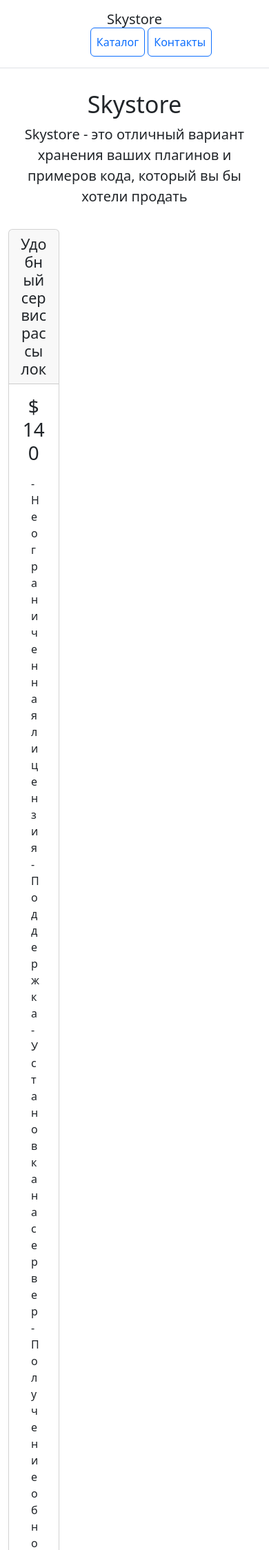
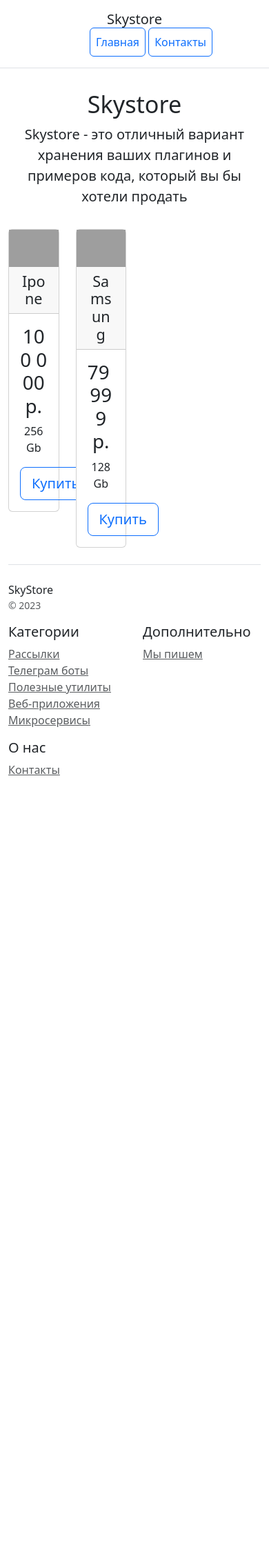
Before and after one commit to RockAngel520/My_MarketPlace, a Django app: page / in a window 390 px wide. Shown: the top 2247 px of the page at 69% size. After the commit the page ends 1124 px from the top, so only its background shows below. Run offline with Django 5.2, Linux system fonts and the light colour scheme; data comes from the database, SQL or seed files in the repository; some libraries are stand-ins or nearby versions; grey boxes are pictures that could not be loaded.

Commit message:
homework_24 compleat

```diff
--- /dev/null
+++ b/catalog/templates/base.html
@@ -0,0 +1,51 @@
+{% load static %}
+<!doctype html>
+<html lang="en">
+<head>
+    <meta charset="utf-8">
+    <meta name="viewport" content="width=device-width, initial-scale=1">
+    <title>Skystore</title>
+    <link rel="stylesheet" href="{% static 'css/bootstrap.min.css' %}">
+
+</head>
+<body>
+{% include 'includes/inc_menu.html' %}
+
+{% block content %}
+{% endblock %}
+
+<div class="container">
+    <footer class="pt-4 my-md-5 pt-md-5 border-top">
+        <div class="row">
+            <div class="col-12 col-md">
+                SkyStore
+                <small class="d-block mb-3 text-muted">&copy; 2023</small>
+            </div>
+            <div class="col-6 col-md">
+                <h5>Категории</h5>
+                <ul class="list-unstyled text-small">
+                    <li><a class="text-muted" href="#">Рассылки</a></li>
+                    <li><a class="text-muted" href="#">Телеграм боты</a></li>
+                    <li><a class="text-muted" href="#">Полезные утилиты</a></li>
+                    <li><a class="text-muted" href="#">Веб-приложения</a></li>
+                    <li><a class="text-muted" href="#">Микросервисы</a></li>
+                </ul>
+            </div>
+            <div class="col-6 col-md">
+                <h5>Дополнительно</h5>
+                <ul class="list-unstyled text-small">
+                    <li><a class="text-muted" href="#">Мы пишем</a></li>
+                </ul>
+            </div>
+            <div class="col-6 col-md">
+                <h5>О нас</h5>
+                <ul class="list-unstyled text-small">
+                    <li><a class="text-muted" href="/contacts/">Контакты</a></li>
+                </ul>
+            </div>
+        </div>
+    </footer>
+</div>
+<script src="{% static 'js/bootstrap.bundle.min.js' %}"></script>
+</body>
+</html>
--- a/catalog/templates/home.html
+++ b/catalog/templates/home.html
@@ -1,21 +1,6 @@
-<!doctype html>
-<html lang="en">
-<head>
-    <meta charset="utf-8">
-    <meta name="viewport" content="width=device-width, initial-scale=1">
-    <title>Skystore</title>
-    <link rel="stylesheet" href="/static/css/bootstrap.min.css">
-
-</head>
-<body>
-<div class="d-flex flex-column flex-md-row align-items-center p-3 px-md-4 mb-3 bg-white border-bottom box-shadow">
-    <h5 class="my-0 mr-md-auto font-weight-normal">Skystore</h5>
-    <nav class="ms-5">
-        <a class="p-2 btn btn-outline-primary" href="/">Каталог</a>
-        <a class="p-2 btn btn-outline-primary" href="/contacts/">Контакты</a>
-    </nav>
-</div>
-
+{% extends 'base.html' %}
+{% load my_tags %}
+{% block content %}
 <div class="pricing-header px-3 py-3 pt-md-5 pb-md-4 mx-auto text-center">
     <h1 class="display-4">Skystore</h1>
     <p class="lead">Skystore - это отличный вариант хранения ваших плагинов и примеров кода, который вы бы хотели
@@ -24,56 +9,22 @@
 
 <div class="container">
     <div class="row text-center">
+        {% for product in products %}
         <div class="col-3">
             <div class="card mb-4 box-shadow">
+                <img src="{{ product.image | media_filter }}">
                 <div class="card-header">
-                    <h4 class="my-0 font-weight-normal">Удобный сервис рассылок</h4>
+                    <h4 class="my-0 font-weight-normal">{{ product.name }}</h4>
                 </div>
                 <div class="card-body">
-                    <h1 class="card-title pricing-card-title">$ 140</h1>
-                    <ul class="list-unstyled mt-3 mb-4 text-start m-3">
-                        <li>- Неограниченная лицензия</li>
-                        <li>- Поддержка</li>
-                        <li>- Установка на сервер</li>
-                        <li>- Получение обновлений</li>
-                    </ul>
-                    <button type="button" class="btn btn-lg btn-block btn-outline-primary">Купить</button>
+                    <h1 class="card-title pricing-card-title">{{ product.price|floatformat:"-3g" }} р.</h1>
+                    <p class="card-text">{{ product.description|truncatechars:100 }}</p>
+                    <a class="btn btn-lg btn-block btn-outline-primary" href="{% url 'catalog:catalog' product.pk %}">Купить
+                    </a>
                 </div>
             </div>
         </div>
+        {% endfor %}
     </div>
-
-    <footer class="pt-4 my-md-5 pt-md-5 border-top">
-        <div class="row">
-            <div class="col-12 col-md">
-                SkyStore
-                <small class="d-block mb-3 text-muted">&copy; 2023</small>
-            </div>
-            <div class="col-6 col-md">
-                <h5>Категории</h5>
-                <ul class="list-unstyled text-small">
-                    <li><a class="text-muted" href="#">Рассылки</a></li>
-                    <li><a class="text-muted" href="#">Телеграм боты</a></li>
-                    <li><a class="text-muted" href="#">Полезные утилиты</a></li>
-                    <li><a class="text-muted" href="#">Веб-приложения</a></li>
-                    <li><a class="text-muted" href="#">Микросервисы</a></li>
-                </ul>
-            </div>
-            <div class="col-6 col-md">
-                <h5>Дополнительно</h5>
-                <ul class="list-unstyled text-small">
-                    <li><a class="text-muted" href="#">Мы пишем</a></li>
-                </ul>
-            </div>
-            <div class="col-6 col-md">
-                <h5>О нас</h5>
-                <ul class="list-unstyled text-small">
-                    <li><a class="text-muted" href="/contacts/">Контакты</a></li>
-                </ul>
-            </div>
-        </div>
-    </footer>
 </div>
-<script src="/static/js/bootstrap.bundle.min.js"></script>
-</body>
-</html>
+{% endblock %}
--- /dev/null
+++ b/catalog/templates/includes/inc_menu.html
@@ -0,0 +1,7 @@
+<div class="d-flex flex-column flex-md-row align-items-center p-3 px-md-4 mb-3 bg-white border-bottom box-shadow">
+    <h5 class="my-0 mr-md-auto font-weight-normal">Skystore</h5>
+    <nav class="ms-5">
+        <a class="p-2 btn btn-outline-primary" href="/">Главная</a>
+        <a class="p-2 btn btn-outline-primary" href="{% url 'catalog:contacts' %}">Контакты</a>
+    </nav>
+</div>
--- /dev/null
+++ b/catalog/templatetags/my_tags.py
@@ -0,0 +1,10 @@
+from django import template
+
+register = template.Library()
+
+
+@register.filter()
+def media_filter(path):
+    if path:
+        return f"/media/{path}"
+    return "#"
--- a/catalog/urls.py
+++ b/catalog/urls.py
@@ -1,10 +1,11 @@
 from django.urls import path
 from catalog.apps import CatalogConfig
-from catalog.views import home, contacts
+from catalog.views import home, contacts, catalog
 
 app_name = CatalogConfig.name
 
 urlpatterns = [
     path('', home, name='home'),
-    path('contacts/', contacts, name='contacts')
+    path('contacts/', contacts, name='contacts'),
+    path('catalog/<int:pk>/', catalog, name='catalog')
 ]
--- a/catalog/views.py
+++ b/catalog/views.py
@@ -1,9 +1,19 @@
-from django.shortcuts import render
+from django.shortcuts import render, get_object_or_404
+
+from catalog.models import Product
 
 
 def home(request):
-    return render(request, 'home.html')
+    products = Product.objects.all()
+    context = {'products': products}
+    return render(request, 'home.html', context=context)
 
 
 def contacts(request):
     return render(request, 'contacts.html')
+
+
+def catalog(request, pk):
+    product = get_object_or_404(Product, pk=pk)
+    context = {'product': product}
+    return render(request, 'catalog.html', context=context)
--- a/config/settings.py
+++ b/config/settings.py
@@ -111,7 +111,7 @@ AUTH_PASSWORD_VALIDATORS = [
 # Internationalization
 # https://docs.djangoproject.com/en/5.2/topics/i18n/
 
-LANGUAGE_CODE = 'en-us'
+LANGUAGE_CODE = 'ru-ru'
 
 TIME_ZONE = 'UTC'
 
--- a/config/urls.py
+++ b/config/urls.py
@@ -1,19 +1,3 @@
-"""
-URL configuration for config project.
-
-The `urlpatterns` list routes URLs to views. For more information please see:
-    https://docs.djangoproject.com/en/5.2/topics/http/urls/
-Examples:
-Function views
-    1. Add an import:  from my_app import views
-    2. Add a URL to urlpatterns:  path('', views.home, name='home')
-Class-based views
-    1. Add an import:  from other_app.views import Home
-    2. Add a URL to urlpatterns:  path('', Home.as_view(), name='home')
-Including another URLconf
-    1. Import the include() function: from django.urls import include, path
-    2. Add a URL to urlpatterns:  path('blog/', include('blog.urls'))
-"""
 from django.conf import settings
 from django.conf.urls.static import static
 from django.contrib import admin
```
Also changed, not shown: catalog/templates/catalog.html (added, +38 -0 lines), catalog/templates/contacts.html (+9 -55 lines), media/catalog/media/iphone.jpg (added), media/catalog/media/samsung.jpg (added).
